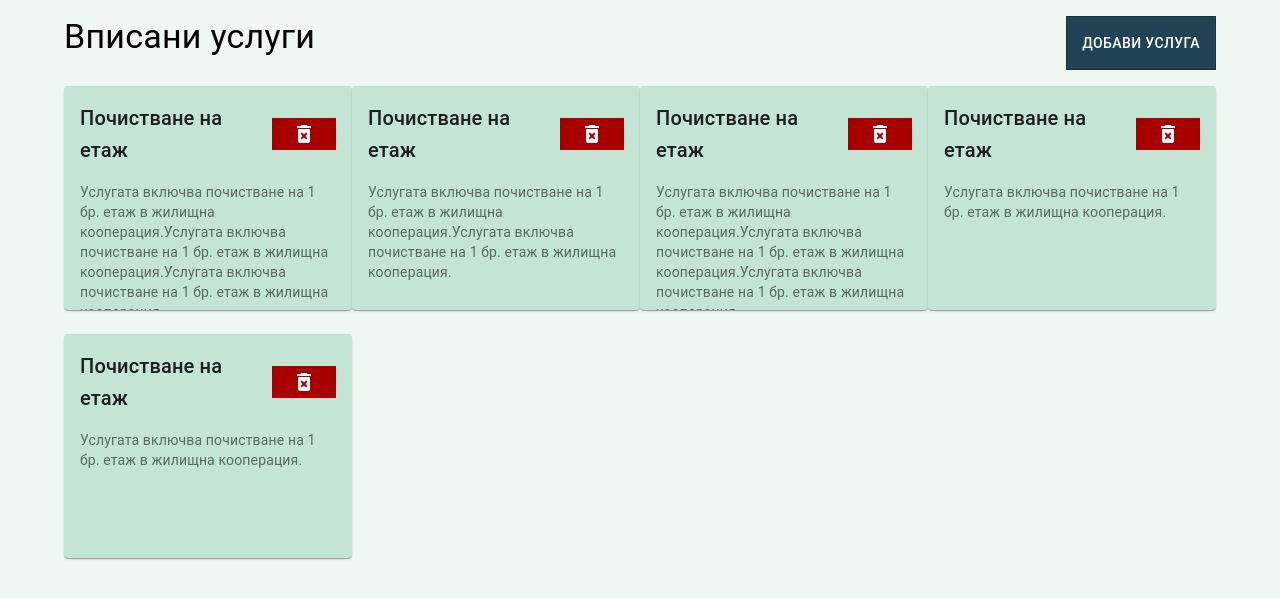
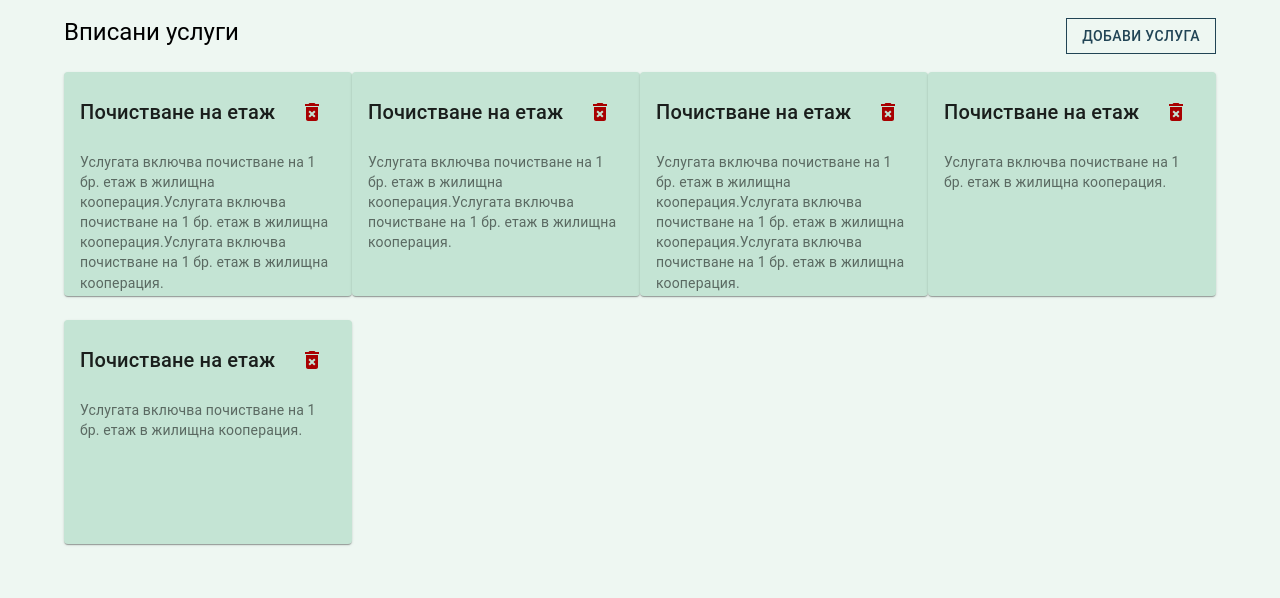
Before and after one commit to JordanRad/limpo-admin, a React (Create React App) app in the folder limpo-admin-webui/: page /limpoUnits in a window 1280 px wide. Shown: the top 598 px of the page. Built offline with nearby package versions, Linux system fonts and the light colour scheme.

Commit message:
minor changes

```diff
--- a/limpo-admin-webui/src/components/limpo-units/LimpoUnit.jsx
+++ b/limpo-admin-webui/src/components/limpo-units/LimpoUnit.jsx
@@ -5,6 +5,7 @@ import CardContent from '@material-ui/core/CardContent';
 import Button from '@material-ui/core/Button';
 import Typography from '@material-ui/core/Typography';
 import DeleteForeverIcon from '@material-ui/icons/DeleteForever';
+import { IconButton } from '@material-ui/core';
 const useStyles = makeStyles(theme => ({
     root: {
         maxWidth: "18em",
@@ -14,21 +15,13 @@ const useStyles = makeStyles(theme => ({
     },
 
     error: {
-        backgroundColor: theme.palette.error.main,
-        color: "white",
-        "&:hover": {
-            backgroundColor: theme.palette.error.light,
-            borderColor: theme.palette.error.main,
-            color: "black",
-        },
-        textAlign: "center",
-
+        color: theme.palette.error.main,
     },
-    serviceName: {
-        display: "flex",
-        justifyContent: "space-between",
-        alignItems: "center",
-        marginBottom:theme.spacing(2)
+    row:{
+        display:"flex",
+        justifyContent:"space-between",
+        alignItems:"center",
+        marginBottom: theme.spacing(2)
     }
 }));
 
@@ -39,10 +32,12 @@ export default function LimpoUnit(props) {
     return (
         <Card className={classes.root}>
             <CardContent className={classes.description}>
-                <Typography className={classes.serviceName} gutterBottom variant="h6">
-                    {name}
-                    <Button size="small" className={classes.error}><DeleteForeverIcon /></Button>
-                </Typography>
+                <div className={classes.row}>
+                    <Typography variant="h6">
+                        {name}
+                    </Typography>
+                    <IconButton><DeleteForeverIcon className={classes.error} /></IconButton>
+                </div>
                 <Typography variant="body2" color="textSecondary" component="p">
                     {description.length > 250 ? description.substring(0, 550) + "..." : description}
                 </Typography>
--- a/limpo-admin-webui/src/components/navigation/Navigation.jsx
+++ b/limpo-admin-webui/src/components/navigation/Navigation.jsx
@@ -19,7 +19,6 @@ const useStyles = makeStyles(theme => ({
       backgroundColor: theme.palette.primary.dark,
       color: "white",
     },
-    width:"14em"
   },
 
   li: {
--- a/limpo-admin-webui/src/components/order-table/table-elements/OrderTableRow.jsx
+++ b/limpo-admin-webui/src/components/order-table/table-elements/OrderTableRow.jsx
@@ -33,7 +33,8 @@ const useStyles = makeStyles(theme => ({
         flexDirection: 'column',
         justifyContent: "center",
         marginBottom:theme.spacing(2),
-        borderLeft:"4px solid black"
+        borderLeft:"4px solid",
+        borderColor: theme.palette.primary.dark
     },
     primary: {
         backgroundColor: theme.palette.primary.light
--- a/limpo-admin-webui/src/components/searchbar/Searchbar.jsx
+++ b/limpo-admin-webui/src/components/searchbar/Searchbar.jsx
@@ -4,14 +4,8 @@ import { makeStyles } from '@material-ui/core/styles';
 import SearchIcon from '@material-ui/icons/Search';
 import IconButton from "@material-ui/core/IconButton";
 import InputAdornment from "@material-ui/core/InputAdornment";
-import StatusButtonsContainer from './StatusButtonsContainer';
 const useStyles = makeStyles(theme => ({
-    input: {
-        width: "45%",
-    },
     root: {
-        width: "100%",
-        display: "flex",
         justifyContent: "space-between",
         alignItems: "center",
         "& .MuiFormLabel-root.Mui-focused": {
@@ -23,49 +17,31 @@ const useStyles = makeStyles(theme => ({
         },
         marginTop:theme.spacing(2)
     },
-    side: {
-        display: "flex",
-        alignItems:"flex-end",
-        width: "40%",
-        height: "40%",
-        marginLeft: "auto",
-        justifyContent: "center",
 
-    },
-
-    "& .MuiFormLabel-root.Mui-focused": {
-        color: theme.palette.primary.dark
-    },
 
 }));
 
-const statusFilters = ["all", "new", "pending", "approved"]
-const buttonLabels = ["Всички", "Нови", "Чакащи", "Одобрени"]
 
 const Searchbar = (props) => {
     let { placeholder } = props
-    const [input, setInput] = useState("")
-    const [status, setStatus] = useState("all")
+
+    const [input,setInput] = useState("")
+
     const classes = useStyles();
 
     const onChangeHandler = (e) => {
         setInput(e.target.value)
     }
 
-
-    const onStatusFilterChange = (id) => {
-        setStatus(id)
-    }
-    console.log("INPUT: " + input)
-    console.log("STATUS: " + status)
     return (
         <div className={classes.root}>
             <TextField
-                className={classes.input}
-                label={placeholder}
+                label={"Търсене"}
                 id="searchbar"
                 size="small"
+                helperText={placeholder}
                 onChange={onChangeHandler}
+                autoComplete="off"
                 InputProps={{
                     endAdornment: (
                         <InputAdornment>
@@ -76,14 +52,6 @@ const Searchbar = (props) => {
                     )
                 }}
             />
-            <div className={classes.side}>
-                <StatusButtonsContainer
-                    buttonLabels={buttonLabels}
-                    statusFilters={statusFilters}
-                    active={status}
-                    onClick={onStatusFilterChange} />
-                <img alt="businessman" height="50em" src="./businessman.png"/>
-            </div>
         </div>
 
     )
--- a/limpo-admin-webui/src/components/searchbar/StatusButtonsContainer.jsx
+++ b/limpo-admin-webui/src/components/status-buttons/StatusButtonsContainer.jsx
@@ -2,7 +2,9 @@ import React from 'react';
 import StatusButton from './StatusButton';
 
 const StatusButtonsContainer = (props) => {
-    let { statusFilters, active, buttonLabels } = props
+    const statusFilters = ["all", "new", "pending", "approved"]
+    const buttonLabels = ["Всички", "Нови", "Чакащи", "Одобрени"]
+    let { active } = props
     let Buttons = statusFilters.map((status, index) => {
         return (
             <StatusButton
--- a/limpo-admin-webui/src/pages/Dashboard.jsx
+++ b/limpo-admin-webui/src/pages/Dashboard.jsx
@@ -1,8 +1,8 @@
-import React from 'react';
+import React , {useState} from 'react';
 import { makeStyles } from '@material-ui/core/styles';
 import Searchbar from '../components/searchbar/Searchbar';
 import OrdersTable from '../components/order-table/OrdersTable';
-
+import StatusButtonsContainer from '../components/status-buttons/StatusButtonsContainer'
 const useStyles = makeStyles(theme => ({
     root: {
         marginTop: theme.spacing(2),
@@ -14,17 +14,48 @@ const useStyles = makeStyles(theme => ({
         zIndex: "100",
         position: "relative"
     },
+    filters: {
+        display: "flex",
+        flex:1,
+        justifyContent: "space-between",
+        alignItems: "center",
+
+    },
+    statusButtons:{
+        display: "flex",
+        alignItems:"flex-end",
+        height: "4em",
+        marginLeft: "auto",
+        justifyContent: "center",
+
+    },
 
 }));
 const Dashboard = (props) => {
+    const classes = useStyles();
 
-    const classes = useStyles();
+    const [activeStatusButton,setActiveStatusButton] = useState("all")
+
+    const onStatusFilterChange = (id) => {
+        setActiveStatusButton(id)
+    }
+
+    console.log(activeStatusButton)
+
+
     return (
         <div className={classes.root}>
-            <Searchbar placeholder="Търси по номер на поръчка, име на клиент или дата" />
+            <div className={classes.filters}>
+                <Searchbar placeholder="Търси по номер на поръчка, име на клиент или дата" />
+                <div className={classes.statusButtons}>
+                <StatusButtonsContainer
+                    active={activeStatusButton}
+                    onClick={onStatusFilterChange} />
+                <img alt="businessman" height="50em" src="./businessman.png"/>
+                </div>
+            </div>
             <br></br>
             <OrdersTable />
-
         </div>
     );
 }
--- a/limpo-admin-webui/src/pages/LimpoUnitsPage.jsx
+++ b/limpo-admin-webui/src/pages/LimpoUnitsPage.jsx
@@ -21,18 +21,19 @@ const useStyles = makeStyles(theme => ({
         margin: "auto"
     },
     head: {
-        marginBottom: theme.spacing(2)
+        marginBottom: theme.spacing(2),
+        alignItems:"center"
     },
+
     button: {
-        backgroundColor: theme.palette.primary.dark,
-        color: "white",
+        borderColor: theme.palette.primary.dark,
+        color: theme.palette.primary.dark,
         "&:hover": {
-            borderColor: theme.palette.primary.dark,
-            backgroundColor: theme.palette.primary.main,
-            color: theme.palette.primary.dark,
+          backgroundColor: theme.palette.primary.dark,
+          color: "white",
         },
-        textAlign: "center",
-    },
+        height:"35.8px"
+      },
 }));
 const LimpoUnitsPage = () => {
     const classes = useStyles();
@@ -42,7 +43,7 @@ const LimpoUnitsPage = () => {
     return (
         <div className={classes.root}>
             <Grid className={classes.head} container direction="row" justifyContent="space-between">
-                <Typography gutterBottom variant="h4">
+                <Typography gutterBottom variant="h5">
                     Вписани услуги
                 </Typography>
                 <Button onClick={onAddLimpoUnitClick} className={classes.button} variant="outlined">Добави услуга</Button>
--- a/limpo-admin-webui/src/pages/LogIn.jsx
+++ b/limpo-admin-webui/src/pages/LogIn.jsx
@@ -1,4 +1,5 @@
 import React, { useState, useRef } from 'react';
+import {useHistory} from 'react-router-dom';
 import Avatar from '@material-ui/core/Avatar';
 import Button from '@material-ui/core/Button';
 import TextField from '@material-ui/core/TextField';
@@ -64,6 +65,8 @@ export default function Login() {
   const email = useRef("")
   const password = useRef("")
 
+  const history = useHistory()
+
   const onEmailInputChange = (e) => {
     email.current = e.target.value
   }
@@ -83,7 +86,10 @@ export default function Login() {
       updatedHelpers[1] = true
     }
     setHelpers(updatedHelpers)
-    setWrongCredentials(true)
+    //setWrongCredentials(true)
+
+    localStorage.setItem("user",JSON.stringify({name:""}))
+    history.push("./dashboard")
   }
   return (
     <Grid container component="main" className={classes.root}>
```
Also changed, not shown: limpo-admin-webui/src/components/new-order/NewItemDialog.jsx (+4 -3 lines), limpo-admin-webui/src/components/new-order/NewOrderDialog.jsx (+14 -10 lines), limpo-admin-webui/src/components/prompt/Prompt.jsx (added, +46 -0 lines), limpo-admin-webui/src/components/status-buttons/StatusButton.jsx (renamed from limpo-admin-webui/src/components/searchbar/StatusButton.jsx).
